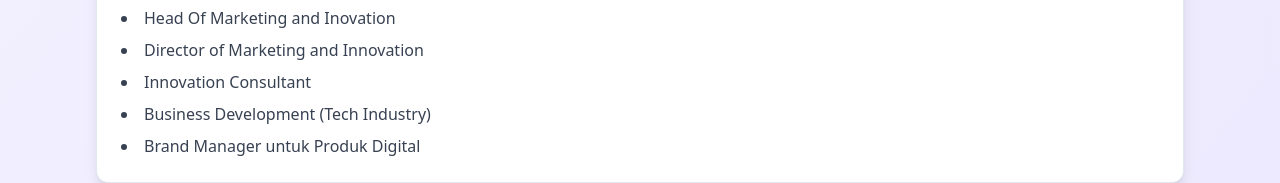
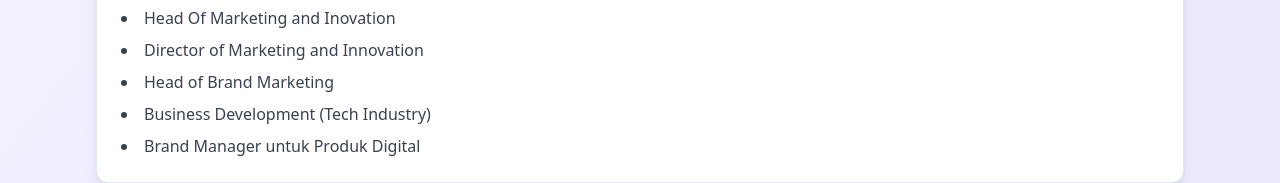
Before and after one commit to hadirudiya/magisterterapanpit, a React (Vite) app: page / in a window 1280 px wide. Shown: the part 1349-1532 px from the top of the page. Built offline with nearby package versions, Linux system fonts and the light colour scheme; a web font is replaced by a local one.

Commit message:
[dyad] Memperbarui daftar prospek karir di LandingPage. - wrote 1 file(s)

```diff
--- a/src/pages/LandingPage.tsx
+++ b/src/pages/LandingPage.tsx
@@ -62,7 +62,7 @@ const LandingPage = () => {
               <ul className="list-disc list-inside space-y-2">
                 <li>Head Of Marketing and Inovation</li>
                 <li>Director of Marketing and Innovation</li>
-                <li>Innovation Consultant</li>
+                <li>Head of Brand Marketing</li>
                 <li>Business Development (Tech Industry)</li>
                 <li>Brand Manager untuk Produk Digital</li>
               </ul>
```
